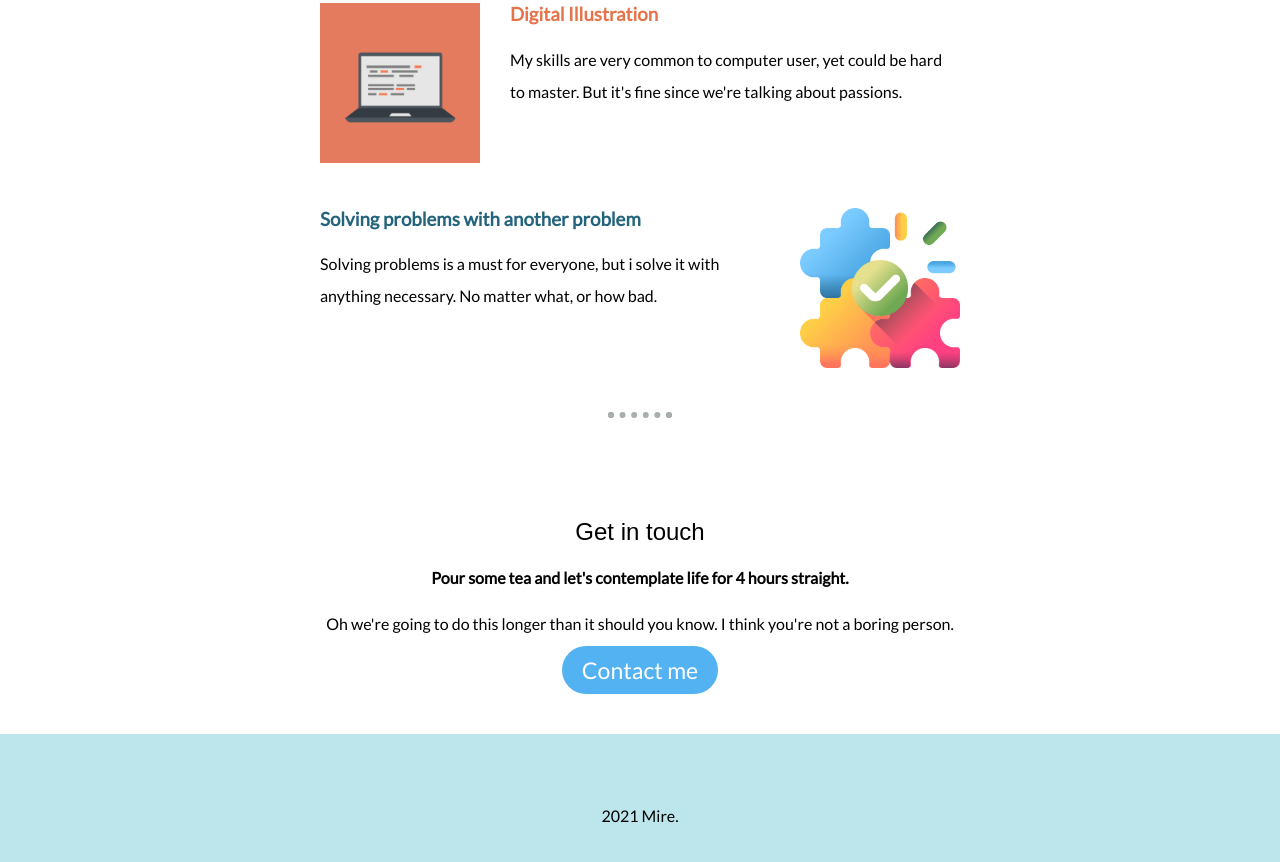
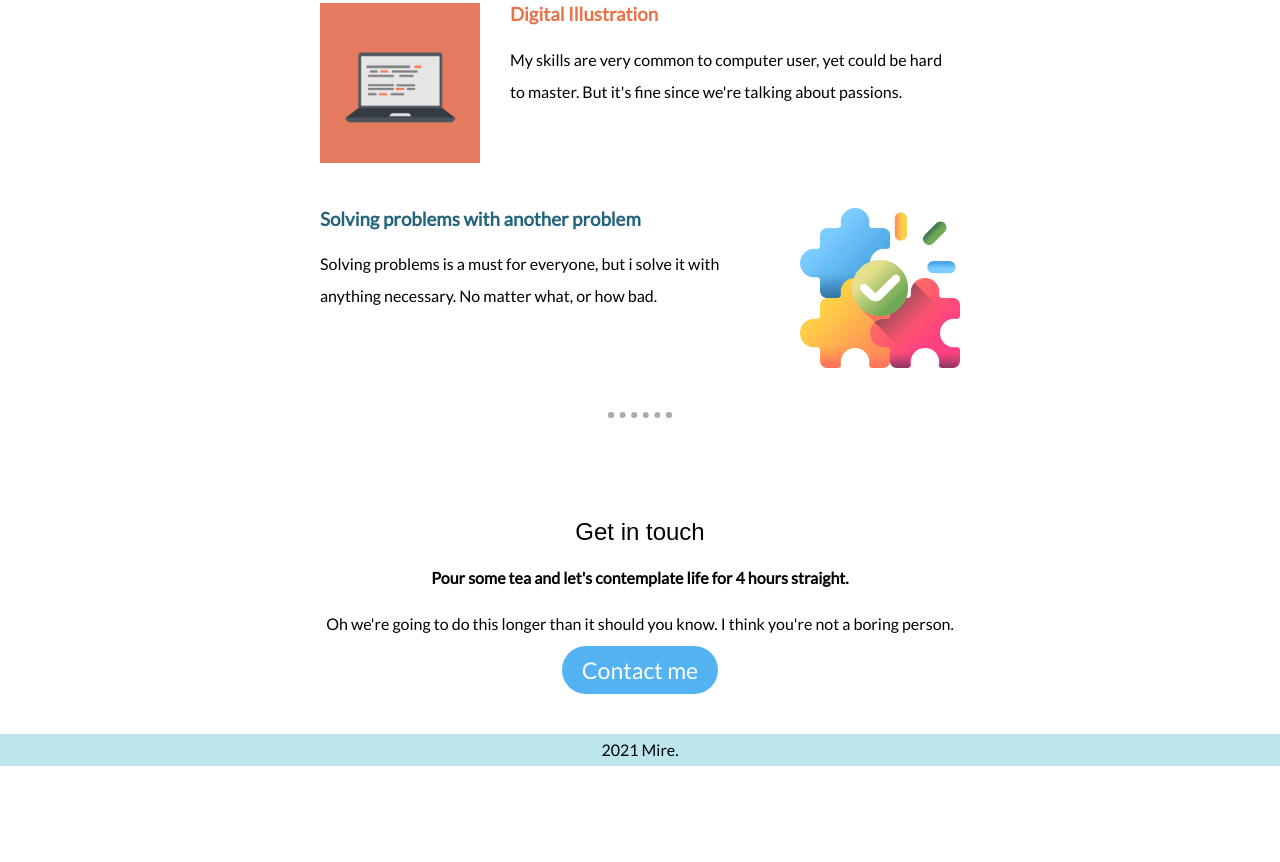
Before and after one commit to Mirezka/css-based, a plain HTML site: page index.html in a window 1280 px wide. Shown: the part 1562-2424 px from the top of the page. After the commit the page ends 2344 px from the top, so only its background shows below. Drawn offline with Linux system fonts and the light colour scheme.

Commit message:
Update styles.css

```diff
--- a/css/styles.css
+++ b/css/styles.css
@@ -25,7 +25,6 @@ h2 {
 }
 .bottom-container {
     background-color: #bce6eb;
-    padding: 50px 0 20px;
     margin-top: 50px;
 }
 .top-cloud {
```
